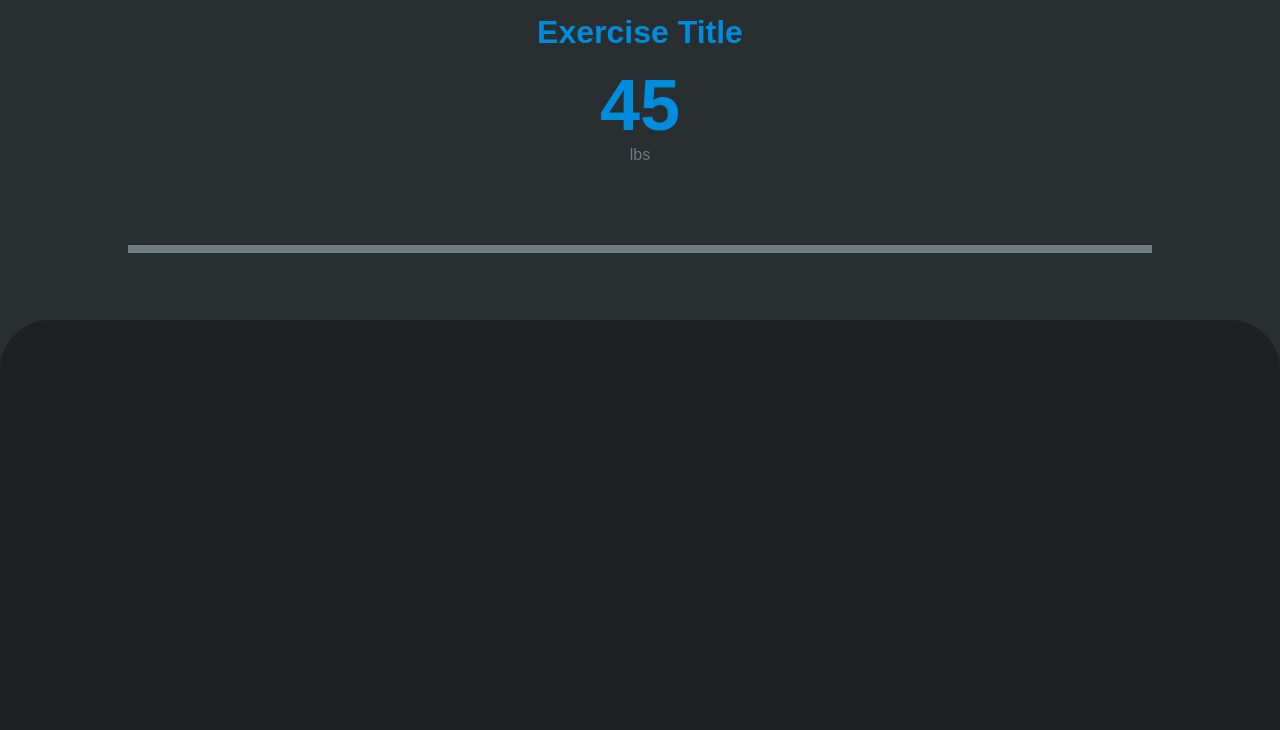
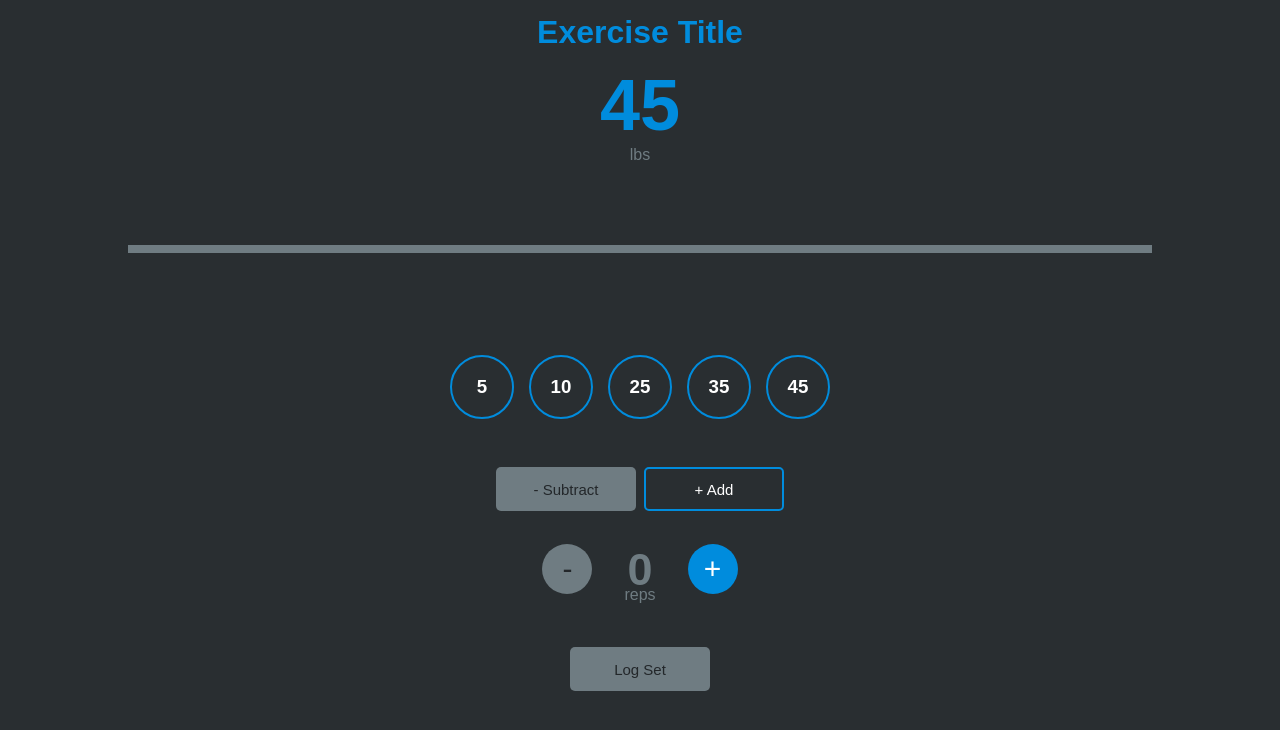
Before and after one commit to devonrandall-design/Tracking-App-Refined, a React (Create React App) app: page / in a window 1280 px wide. Shown: the top 730 px of the page. Built offline with nearby package versions, Linux system fonts and the light colour scheme.

Commit message:
1 file modified

```diff
--- a/src/style.css
+++ b/src/style.css
@@ -18,6 +18,7 @@ padding: 0;
   flex-direction: column;
   align-items: center;
   gap: 0px;
+  overflow: none;
 }
 
 .header {
@@ -251,6 +252,7 @@ align-items:center;
       }
 
       .modal {
+        display:none;
         width: 100vw;
         height: 60vh;
         background-color: #1E2124;
@@ -258,7 +260,7 @@ align-items:center;
         border-top-right-radius: 50px;
         position: absolute;
         bottom: 0px;
-        display: flex;
         flex-direction: column;
 
+
       }
```
